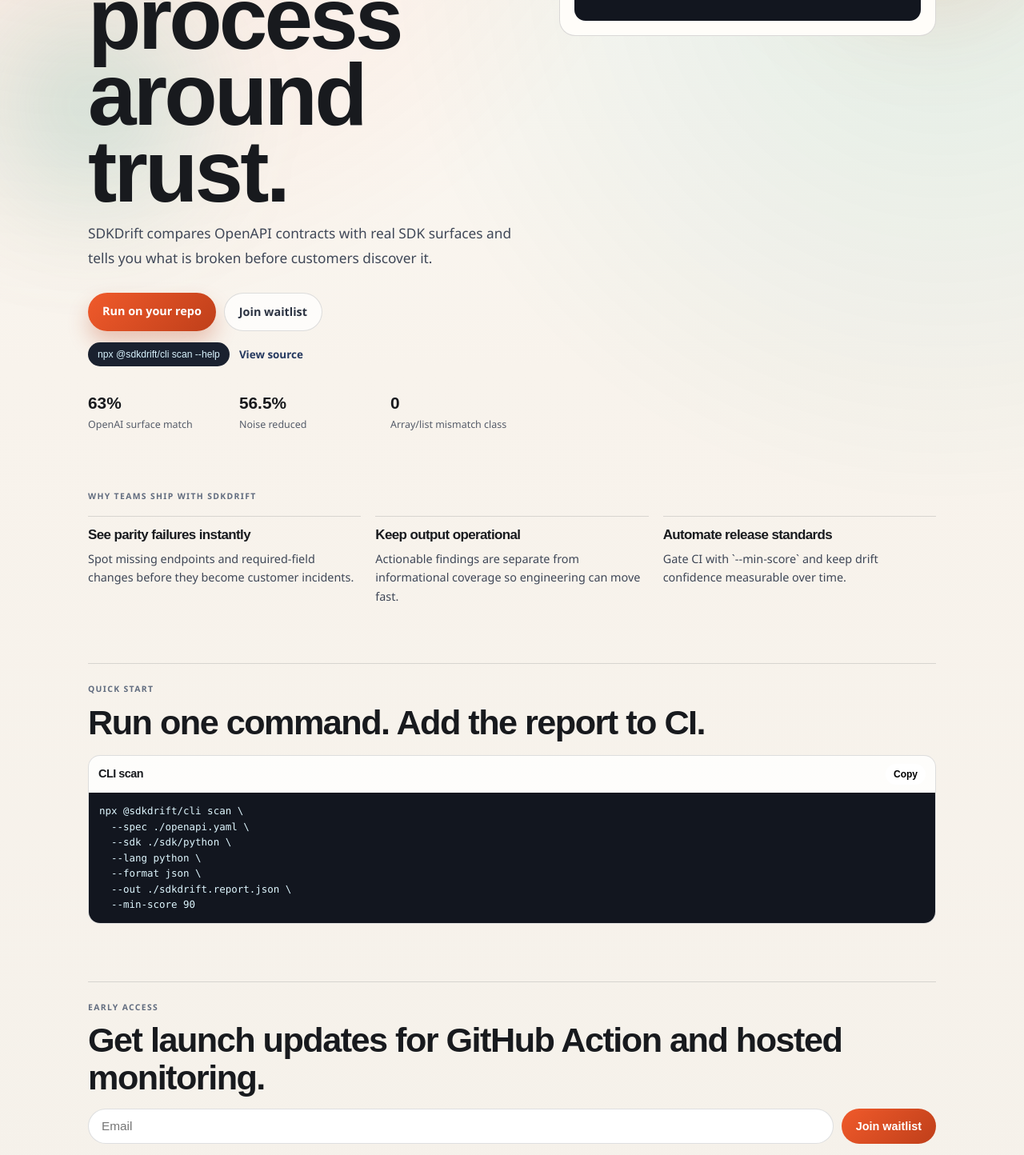
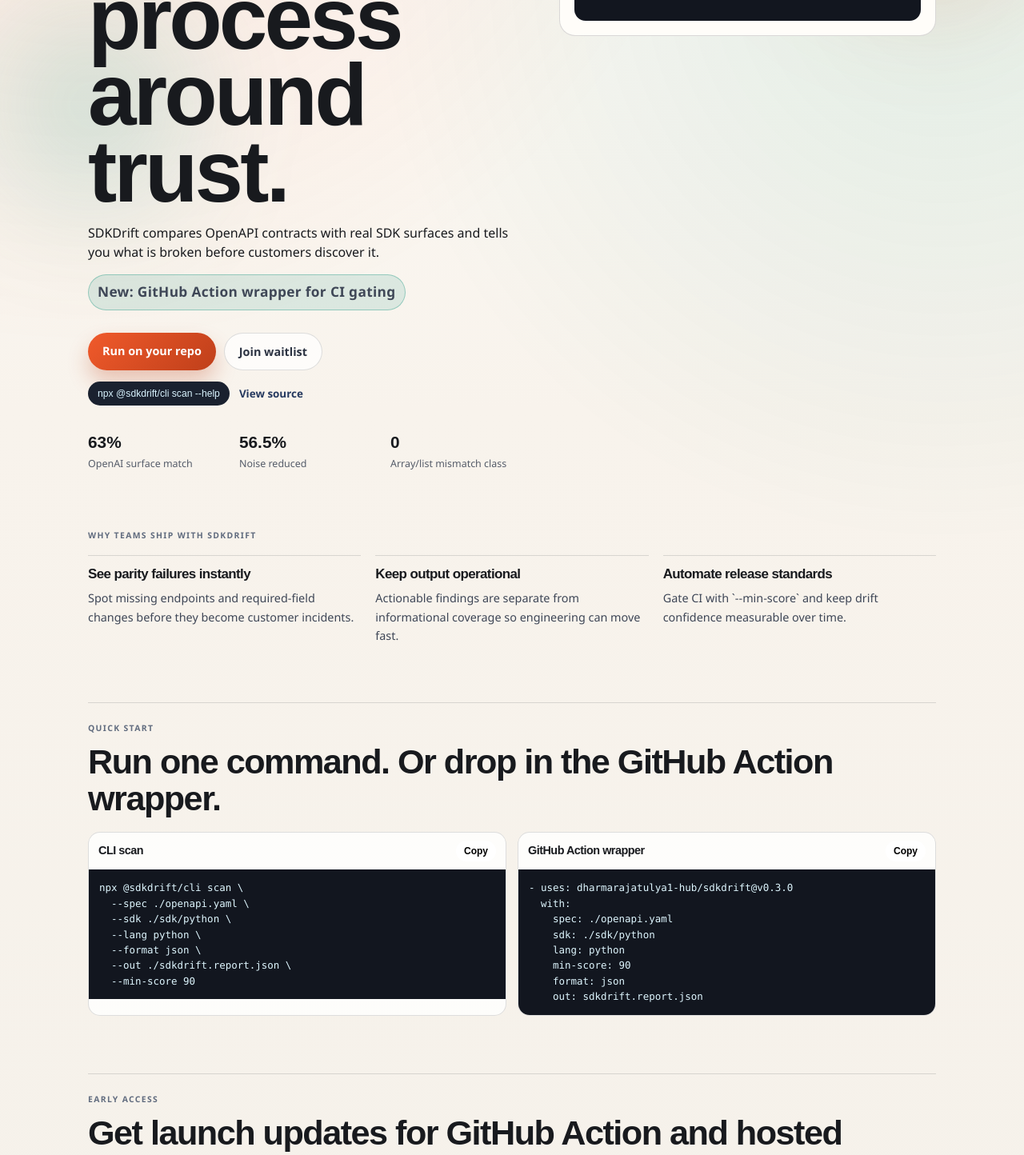
Before and after one commit to dharmarajatulya1-hub/sdkdrift, a Next.js app in the folder packages/landing/: page / in a window 1280 px wide. Shown: the part 473-1917 px from the top of the page at 80% size. Built offline with nearby package versions, Linux system fonts and the light colour scheme; no server answers.

Commit message:
landing: highlight GitHub Action wrapper in hero and quick start

```diff
--- a/packages/landing/app/globals.css
+++ b/packages/landing/app/globals.css
@@ -151,6 +151,19 @@
   color: #3f4757;
   font-size: 1.08rem;
   line-height: 1.78;
+}
+
+.featurePill {
+  margin: 14px 0 0;
+  width: fit-content;
+  border-radius: 999px;
+  border: 1px solid rgba(10, 143, 121, 0.35);
+  background: rgba(10, 143, 121, 0.12);
+  color: #165c51;
+  font-size: 0.75rem;
+  font-weight: 700;
+  letter-spacing: 0.02em;
+  padding: 6px 11px;
 }
 
 .heroActions {
@@ -324,6 +337,16 @@
   overflow: hidden;
   background: rgba(255, 255, 255, 0.8);
   border: 1px solid var(--line);
+}
+
+.startGrid {
+  display: grid;
+  grid-template-columns: repeat(2, minmax(0, 1fr));
+  gap: 14px;
+}
+
+.startGrid .singleCode {
+  margin-top: 18px;
 }
 
 .singleCode header {
@@ -533,6 +556,7 @@
 
   .neoValueGrid,
   .neoStats,
+  .startGrid,
   .postGrid {
     grid-template-columns: repeat(2, minmax(0, 1fr));
   }
@@ -611,6 +635,7 @@
 
   .neoValueGrid,
   .neoStats,
+  .startGrid,
   .postGrid {
     grid-template-columns: 1fr;
   }
--- a/packages/landing/app/page.tsx
+++ b/packages/landing/app/page.tsx
@@ -92,6 +92,7 @@
             SDKDrift compares OpenAPI contracts with real SDK surfaces and tells you what is broken before customers
             discover it.
           </p>
+          <p className="featurePill">New: GitHub Action wrapper for CI gating</p>
 
           <div className="heroActions">
             <a href="#getting-started" className="btn btnPrimary" onClick={() => track("cta_run_repo_clicked")}>
@@ -177,8 +178,9 @@
       <section id="getting-started" className="neoStart">
         <div>
           <p className="eyebrow">Quick start</p>
-          <h2>Run one command. Add the report to CI.</h2>
+          <h2>Run one command. Or drop in the GitHub Action wrapper.</h2>
         </div>
+        <div className="startGrid">
           <div className="singleCode">
             <header>
               <h3>CLI scan</h3>
@@ -201,6 +203,31 @@
   --format json \\
   --out ./sdkdrift.report.json \\
   --min-score 90`}</pre>
+          </div>
+          <div className="singleCode">
+            <header>
+              <h3>GitHub Action wrapper</h3>
+              <button
+                type="button"
+                onClick={() =>
+                  copyText(
+                    "- uses: dharmarajatulya1-hub/sdkdrift@v0.3.0\n  with:\n    spec: ./openapi.yaml\n    sdk: ./sdk/python\n    lang: python\n    min-score: 90\n    format: json\n    out: sdkdrift.report.json",
+                    "copy_action_wrapper_clicked"
+                  )
+                }
+              >
+                Copy
+              </button>
+            </header>
+            <pre>{`- uses: dharmarajatulya1-hub/sdkdrift@v0.3.0
+  with:
+    spec: ./openapi.yaml
+    sdk: ./sdk/python
+    lang: python
+    min-score: 90
+    format: json
+    out: sdkdrift.report.json`}</pre>
+          </div>
         </div>
       </section>
 
```
Lines whose indentation alone changed are shown as unchanged.
